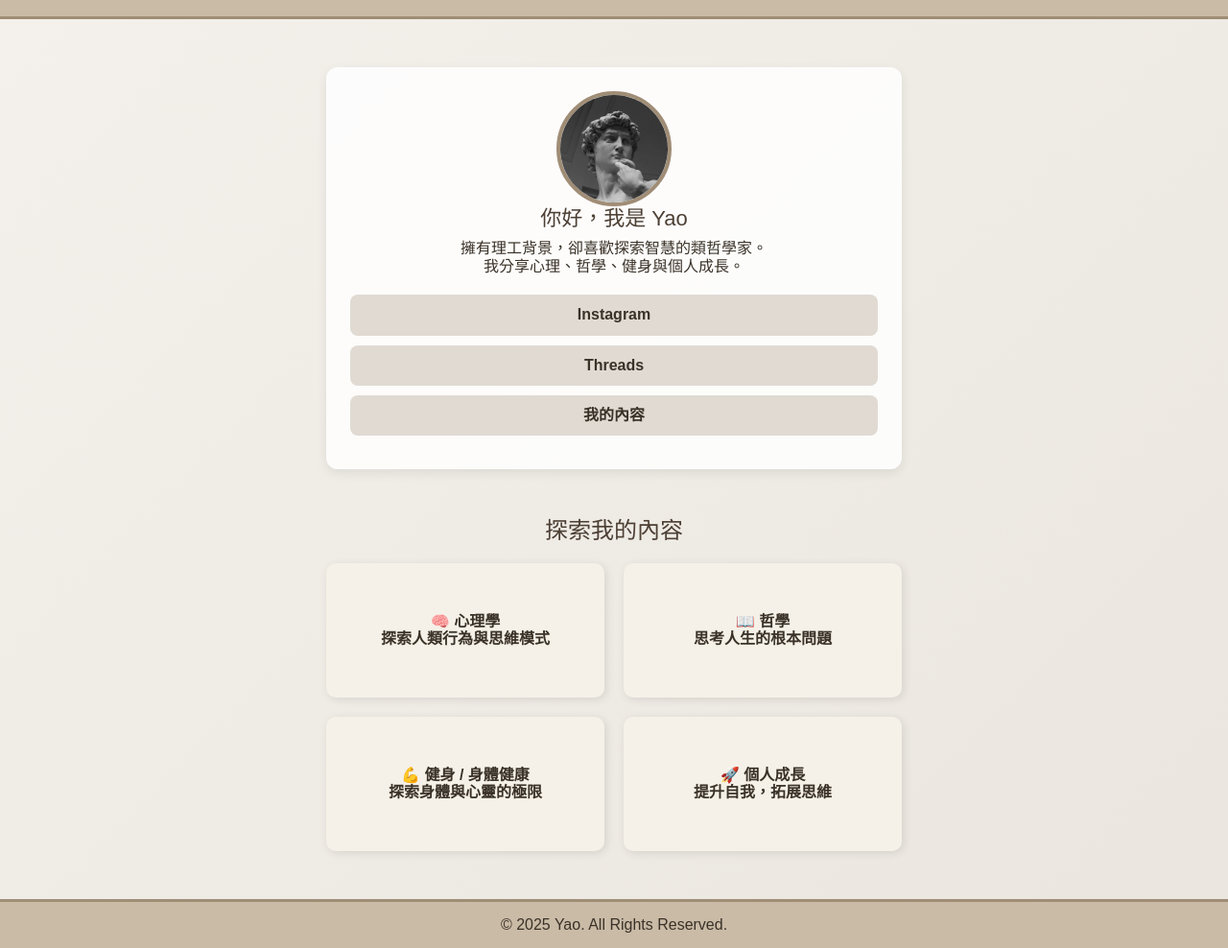
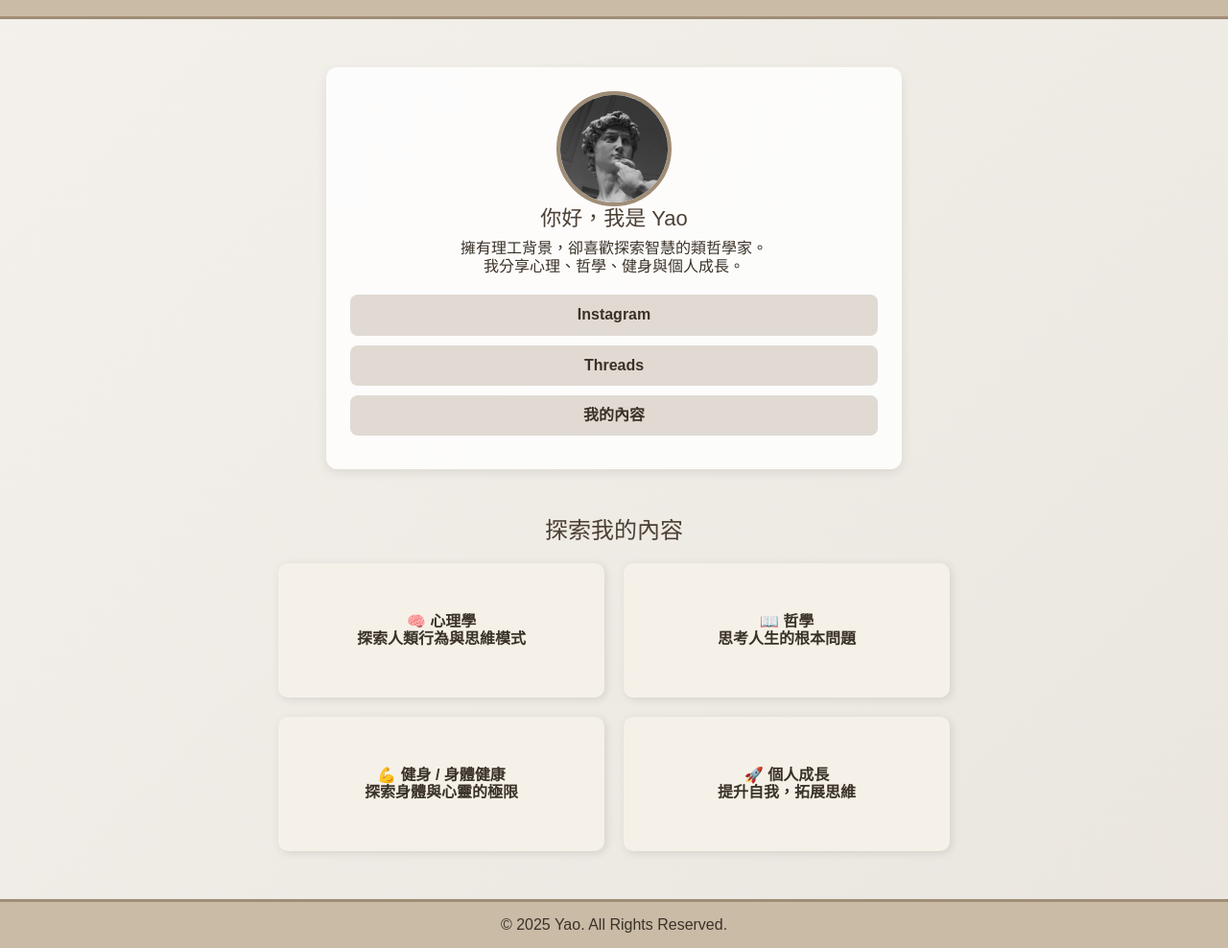
Before and after one commit to MinimalismYao/my-website, a plain HTML site: page index.html in a window 1280 px wide. Shown: the part 98-1086 px from the top of the page at 96% size. Drawn offline with Linux system fonts and the light colour scheme.

Commit message:
更新網站內容

```diff
--- a/CSS/style.css
+++ b/CSS/style.css
@@ -180,16 +180,16 @@ nav ul li a:hover {
 }
 
 
-/* 桌機版：保持 2x2 排列 */
+/* 桌機版：保持 2×2 排列 */
 .category-grid {
     display: grid;
-    grid-template-columns: repeat(2, 1fr); /* 讓桌機版是 2x2 */
-    gap: 20px;
-    max-width: 600px;
-    margin: 20px auto;
+    grid-template-columns: repeat(2, minmax(250px, 1fr)); /* 確保 2 列 */
+    gap: 20px; /* 設定格子間距 */
+    max-width: 700px; /* 避免太窄 */
+    margin: 20px auto; /* 置中 */
 }
 
-/* 格子內部的文字與圖示置中 */
+/* 格子內的內容置中 */
 .category-grid .category-item {
     display: flex;
     flex-direction: column; /* 讓文字和圖示垂直排列 */
@@ -201,12 +201,13 @@ nav ul li a:hover {
     border-radius: 10px;
     background-color: #F5F1E8;
     box-shadow: 2px 2px 10px rgba(0, 0, 0, 0.1);
+    width: 100%; /* 確保格子填滿網格 */
 }
 
-/* 手機版：改成 1x4（直向排列） */
+/* 手機版：改成 1×4 直向排列 */
 @media (max-width: 768px) {
     .category-grid {
-        grid-template-columns: 1fr; /* 讓手機版是 1x4 */
+        grid-template-columns: 1fr; /* 手機版單欄排列 */
         max-width: 90%;
     }
 
```
